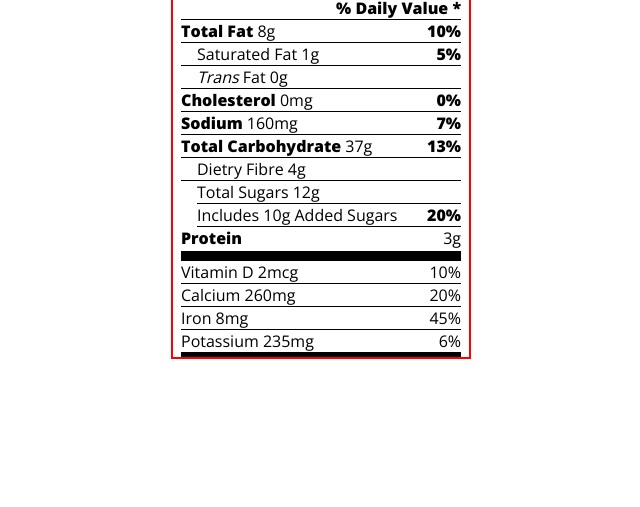
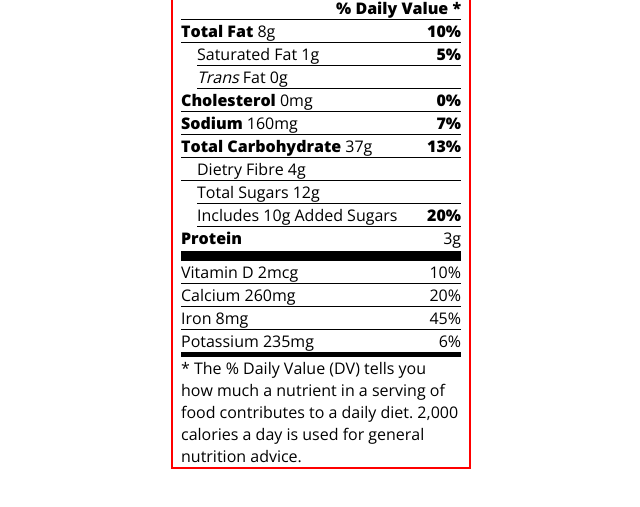
Before and after one commit to mwahyd/nutrition-label, a plain HTML site: page index.html in a window 1280 px wide. Shown: the part 223-730 px from the top of the page, without its empty margins (319-959 px from the left). Drawn offline with nearby package versions, Linux system fonts and the light colour scheme.

Commit message:
include Daily Value additional info

```diff
--- a/index.html
+++ b/index.html
@@ -49,12 +49,12 @@
             <span><span>Saturated Fat</span> 1g</span>
             <span class="bold">5%</span>
           </p>
-          <div class="underline"></div>
+          <div class="underline indent"></div>
 
           <p class="separate-items indent">
             <span><em>Trans</em> Fat 0g</span>
           </p>
-          <div class="underline"></div>
+          <div class="underline indent"></div>
 
           <p class="separate-items">
             <span><span class="bold">Cholesterol</span> 0mg</span>
@@ -118,6 +118,14 @@
             </p>
             <div class="underline medium"></div>
           </div>
+
+          <div class="disclaimer">
+            <p>
+              * The % Daily Value (DV) tells you how much a nutrient in a
+              serving of food contributes to a daily diet. 2,000 calories a day
+              is used for general nutrition advice.
+            </p>
+          </div>
         </div>
       </div>
     </div>
```
